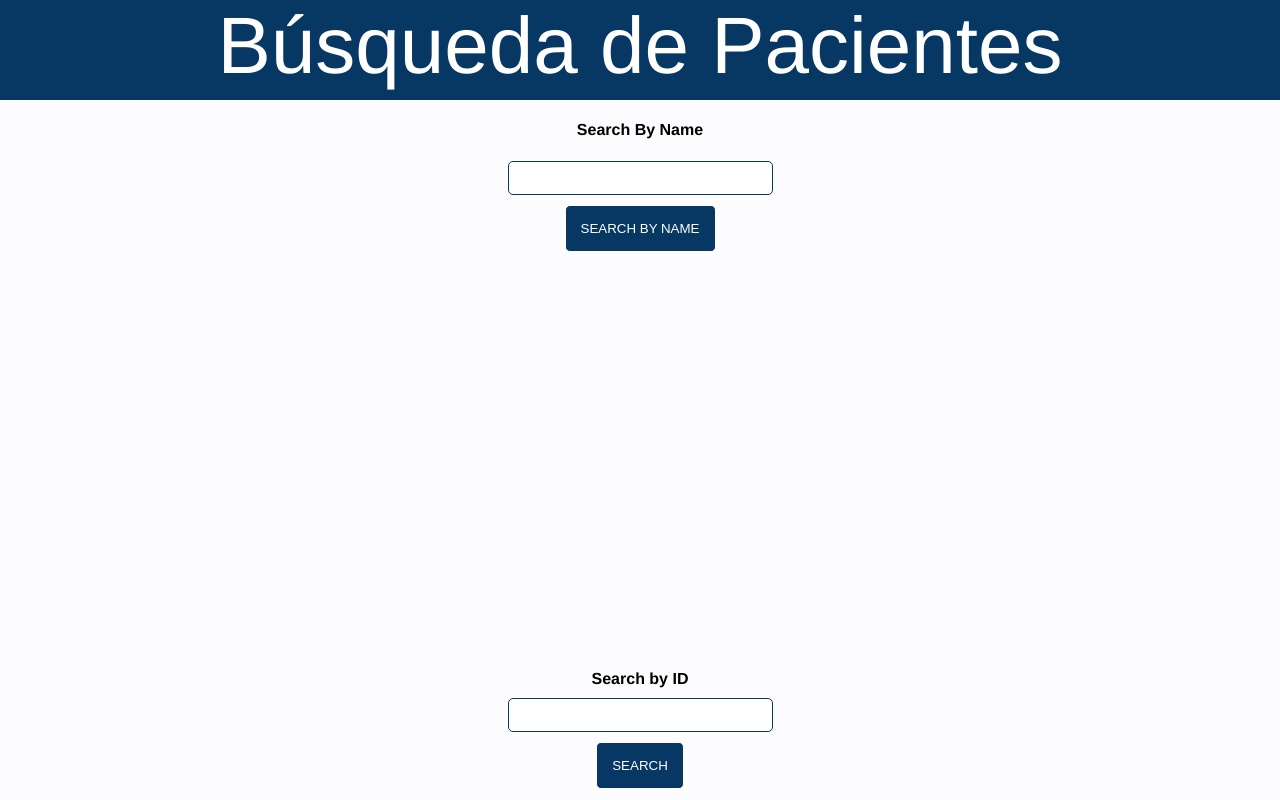
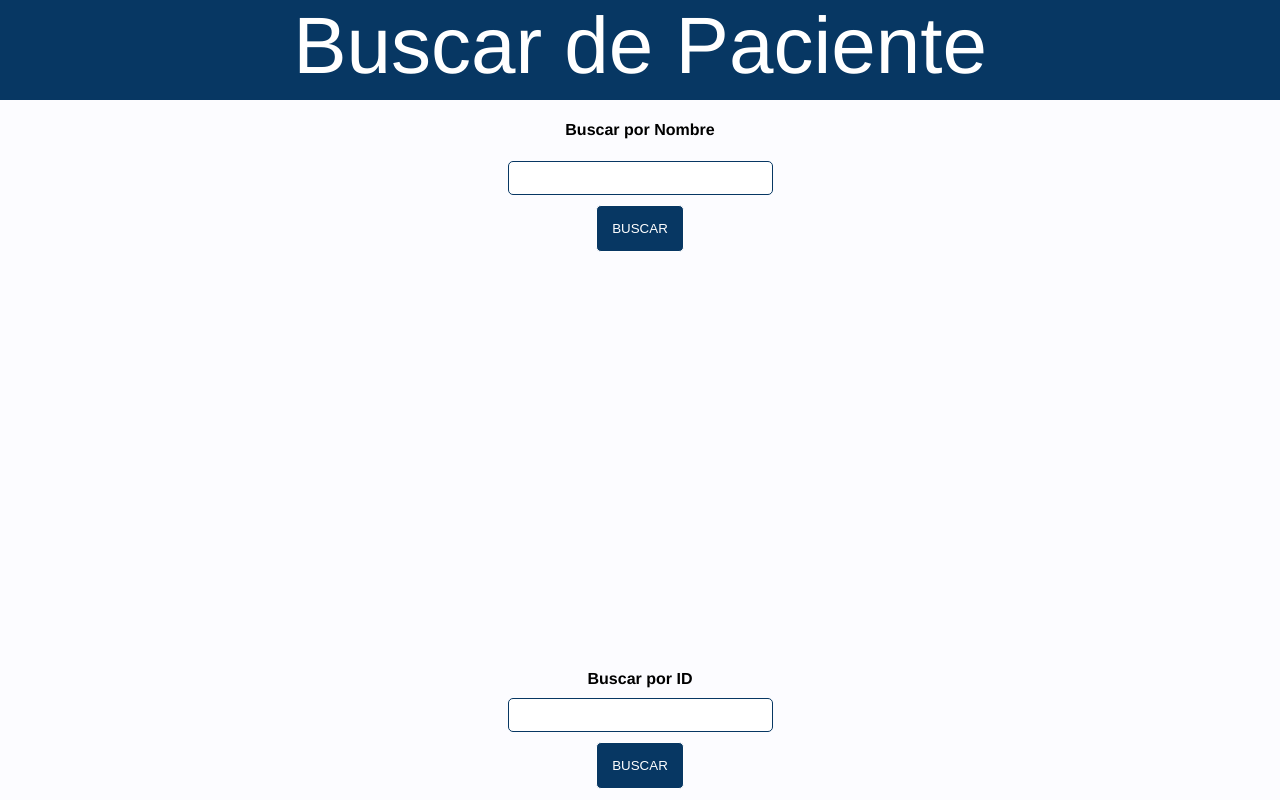
Before and after one commit to emadbutt17/EMR, a website: page src/pages/patient_search_flex.html in a window 1280 px wide. Drawn offline with Linux system fonts and the light colour scheme.

Commit message:
homescreen existing patient search

```diff
--- a/src/pages/patient_search_flex.html
+++ b/src/pages/patient_search_flex.html
@@ -5,44 +5,44 @@
     <link rel="icon" href="../../resources/shortcuticon_Xx0_icon.ico">
     <link rel="stylesheet" type="text/css" href="../stylesheets/patient_search.css">
     <meta charset="utf-8">
-    <title>Patient Search</title>
+    <title>Buscar de Paciente</title>
 </head>
 
 <body class="full-height">
 
     <h>
-        <div class="rectangle">Búsqueda de Pacientes</div>
+        <div class="rectangle">Buscar de Paciente</div>
     </h>
 
     <div class="flex-container">
         <div class="search-container" id="search-by-name-container">
 
-            <h4>Search By Name</h4>
+            <h4>Buscar por Nombre</h4>
 
             <div>
                 <input type="text" id="searchByNameText">
             </div>
 
             <div>
-                <button id="searchByNameButton">Search by Name</button>
+                <button id="searchByNameButton">Buscar</button>
             </div>
 
             <table class="search-table" id="search-table-element">
                 <thead>
-                    <th>Name</th>
+                    <th>Nombre</th>
                     <th>ID</th>
-                    <th>D.O.B.</th>
+                    <th>Fecha de Nacimiento</th>
                     <th>Sex</th>
-                    <th>Community</th>
+                    <th>Communidad</th>
                 </thead>
                 <tbody id="search-table-body"></tbody>
             </table>
 
         </div>
         <div class="search-container" id="search-by-id-container">
-            <h4 class="small-margins">Search by ID</h4>
+            <h4 class="small-margins">Buscar por ID</h4>
             <input type="text" id="searchByIdText">
-            <button id="searchByIdButton">Search</button>
+            <button id="searchByIdButton">Buscar</button>
         </div>
     </div>
 
```
Also changed, not shown: src/pages/CeS_Homescreen.html (+1 -1 lines).
